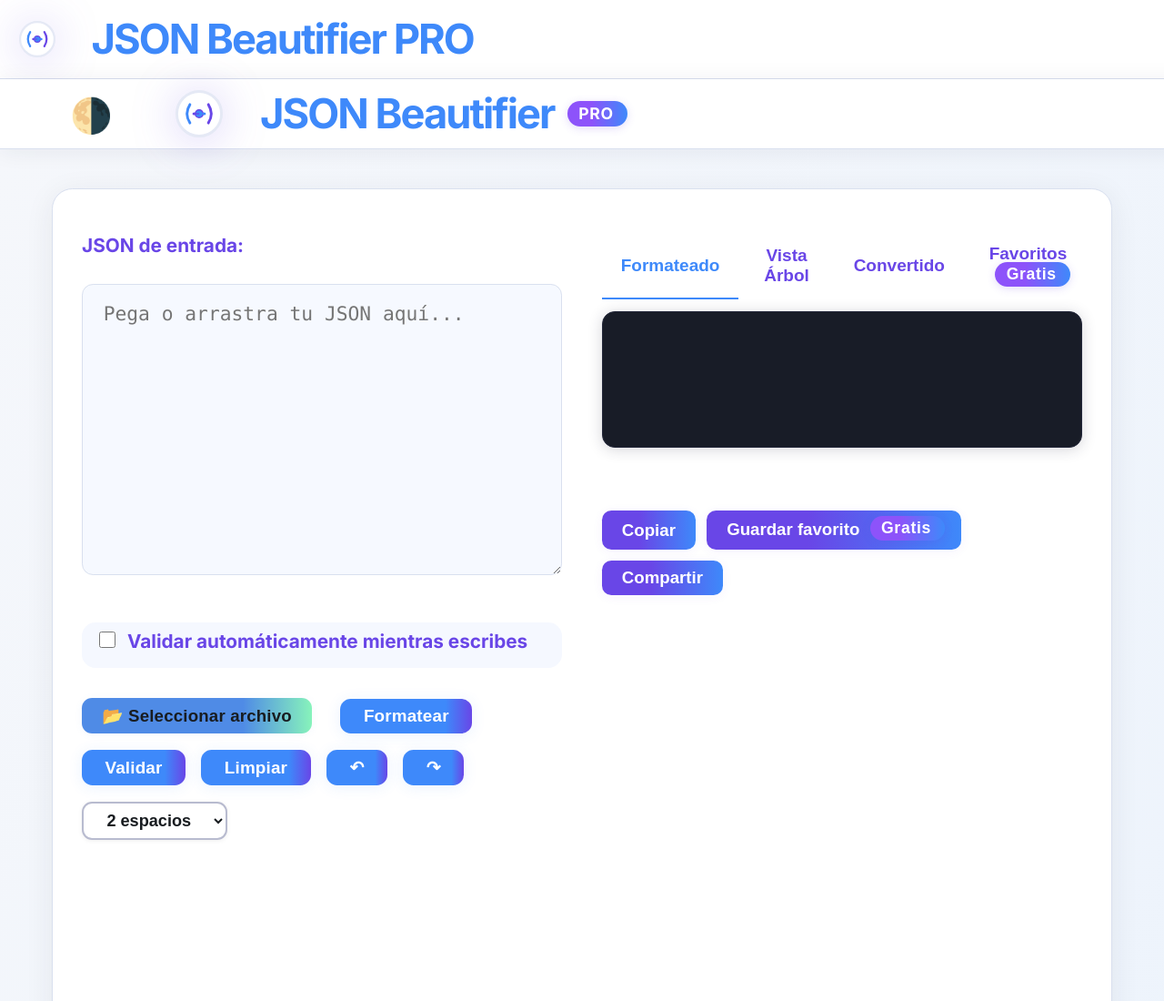
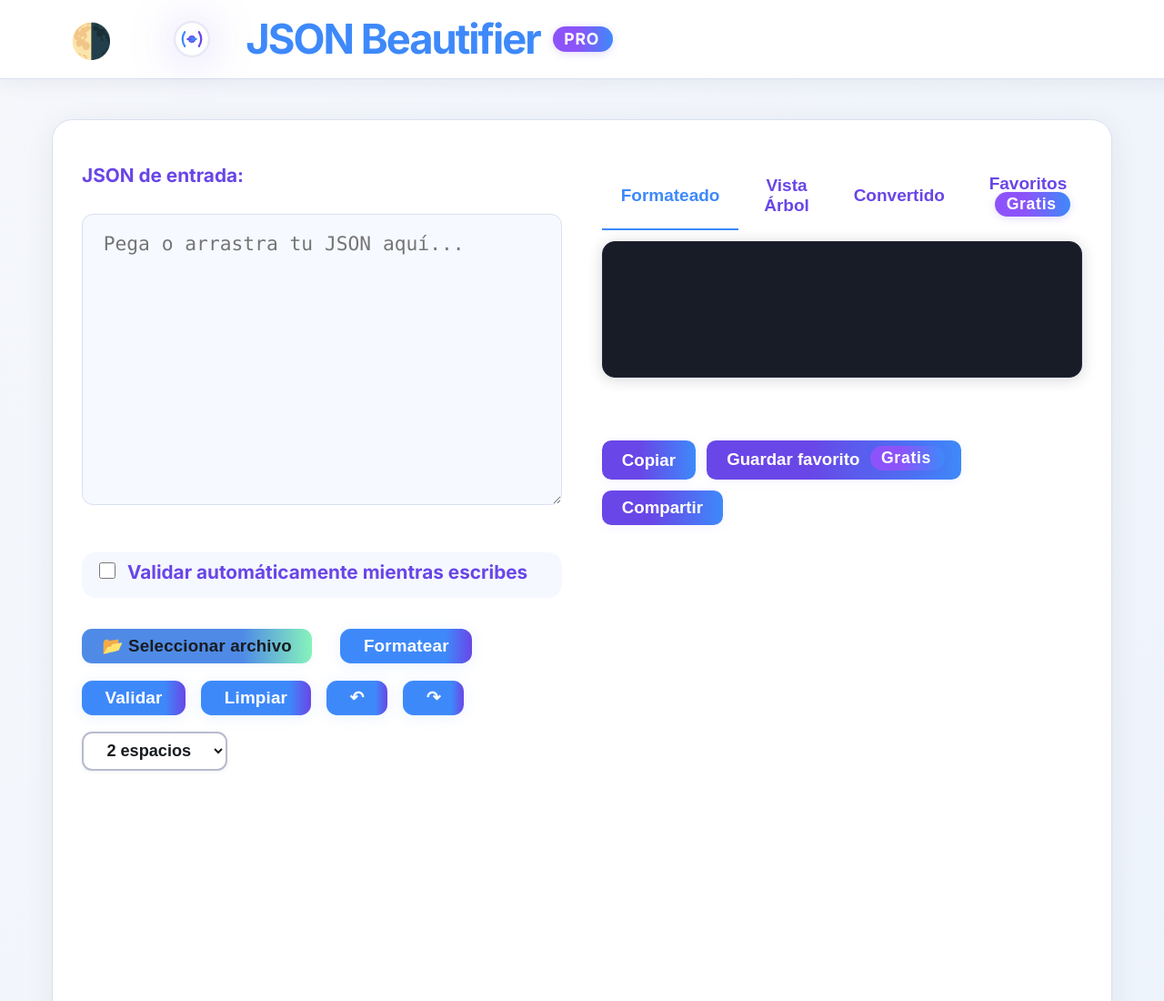
Before and after one commit to Chellene/Json-Beautifier-pro, a plain HTML site: page index.html in a window 1280 px wide. Shown: the top 1100 px of the page at 91% size. Drawn offline with Linux system fonts and the light colour scheme.

Commit message:
Update index.html

```diff
--- a/index.html
+++ b/index.html
@@ -6,17 +6,20 @@
   <title>JSON Beautifier Pro</title>
   <link rel="stylesheet" href="style.css" />
   <link href="https://fonts.googleapis.com/css?family=Inter:400,500,700&display=swap" rel="stylesheet">
+  <!-- Script de AdSense solo UNA vez -->
   <script async src="https://pagead2.googlesyndication.com/pagead/js/adsbygoogle.js?client=ca-pub-7902157674688237"
      crossorigin="anonymous"></script>
 </head>
 
 <body>
+  <!-- Barra superior con logo, nombre y anuncio manual -->
   <header style="display: flex; align-items: center; justify-content: space-between; gap: 1em;">
     <div style="display: flex; align-items: center; gap: 0.8em;">
+      <button id="toggle-theme" title="Cambiar modo claro/oscuro" style="margin-right:1em;">🌗</button>
       <img src="logo.svg" class="logo" alt="Logo" style="width:40px;height:40px;">
-      <h1 style="margin:0;">JSON Beautifier PRO</h1>
+      <h1 style="margin:0;">JSON Beautifier <span class="pro-badge">PRO</span></h1>
     </div>
-    <!-- Bloque de anuncio AdSense manual -->
+    <!-- Banner AdSense (barra superior) -->
     <div class="ads-header" style="min-width:120px;max-width:220px;">
       <ins class="adsbygoogle"
            style="display:inline-block;width:220px;height:60px"
@@ -29,19 +32,9 @@
   <script>
     (adsbygoogle = window.adsbygoogle || []).push({});
   </script>
+
   <div id="toast" class="toast"></div>
-  <!-- HEADER PREMIUM -->
-  <header style="display:grid;grid-template-columns:1.5fr 1fr 1.5fr;align-items:center;">
-    <div style="display:flex;align-items:center;gap:.9em;">
-      <button id="toggle-theme" title="Cambiar modo claro/oscuro" style="margin-right:1em;">🌗</button>
-      <img src="logo.svg" class="logo" alt="JSON Beautifier Pro" />
-      <h1 style="margin:0;">JSON Beautifier <span class="pro-badge">PRO</span></h1>
-    </div>
-    <!-- BANNER DE ANUNCIOS CENTRADO -->
-<div style="display:flex;align-items:center;justify-content:flex-end;">
-      </div>
-  </header>
-  <!-- MAIN DE TU APP -->
+
   <main>
     <section class="main-card">
       <div class="input-panel">
@@ -67,7 +60,7 @@
             <option value="6">6 espacios</option>
           </select>
         </div>
-	<!-- Anuncio cuadrado manual debajo de los botones -->
+        <!-- Anuncio cuadrado debajo de los botones -->
         <div style="margin:1.3em 0; text-align:center;">
           <ins class="adsbygoogle"
                style="display:inline-block;width:300px;height:300px"
@@ -107,7 +100,7 @@
           <button id="btn-fav" class="pro-badge-btn">Guardar favorito <span class="badge-pro">Gratis</span></button>
           <button id="btn-share">Compartir</button>
         </div>
-        <!-- Menú contextual de árbol PRO (invisible hasta que se usa) -->
+        <!-- Menú contextual de árbol PRO -->
         <div id="tree-menu-contextual" class="tree-menu-contextual" style="display:none;">
           <button class="ctx-copy-key">Copiar clave</button>
           <button class="ctx-copy-value">Copiar valor</button>
@@ -118,7 +111,7 @@
     </section>
   </main>
 
-  <!-- PANEL DE DONACIONES ABAJO -->
+  <!-- PANEL DE DONACIONES -->
   <section class="donation-panel">
     <div class="donation-content">
       <span class="donation-msg">
```
Lines whose indentation alone changed are shown as unchanged.
